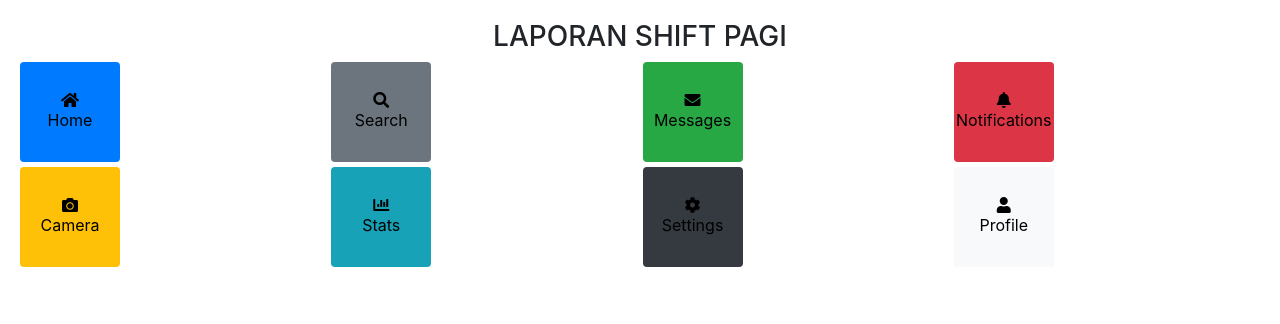
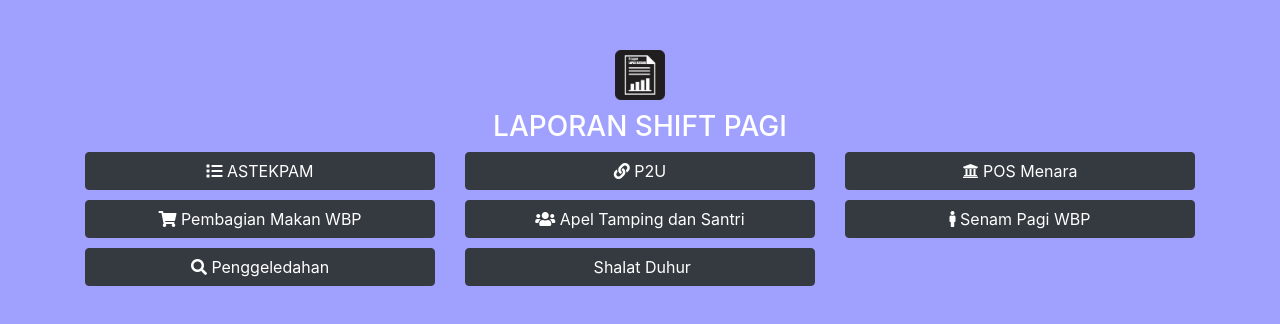
Before and after one commit to rmjpkl/astekpam2.github.io, a plain HTML site: page shiftPagi/menuShiftPagi.html in a window 1280 px wide. Drawn offline with nearby package versions, Linux system fonts and the light colour scheme.

Commit message:
Menambahkan menu utama jenis kotak dan menu masing-masing shift

```diff
--- a/shiftPagi/menuShiftPagi.html
+++ b/shiftPagi/menuShiftPagi.html
@@ -1,83 +1,120 @@
 <!DOCTYPE html>
-<html lang="en">
+<html lang="en" data-bs-theme="dark">
   <head>
     <meta charset="UTF-8" />
     <meta name="viewport" content="width=device-width, initial-scale=1.0" />
     <link
+      href="https://maxcdn.bootstrapcdn.com/bootstrap/4.0.0/css/bootstrap.min.css"
       rel="stylesheet"
-      href="https://cdnjs.cloudflare.com/ajax/libs/font-awesome/5.15.4/css/all.min.css"
     />
     <link
+      href="https://cdnjs.cloudflare.com/ajax/libs/font-awesome/5.15.2/css/all.min.css"
       rel="stylesheet"
-      href="https://stackpath.bootstrapcdn.com/bootstrap/4.3.1/css/bootstrap.min.css"
     />
+    <title>Menu dengan Button Bootstrap</title>
     <style>
-      body {
-        padding: 20px;
-      }
-      .menu {
-        display: grid;
-        grid-template-columns: repeat(3, 1fr);
-        gap: 5px;
-      }
-      .menu a {
-        display: flex;
-        flex-direction: column;
-        justify-content: center;
-        align-items: center;
-        text-decoration: none;
-        color: black;
-        width: 100px;
-        height: 100px;
-        border: none;
-        border-radius: 25;
+      .menu-item {
+        text-align: center;
+        margin-bottom: 10px;
       }
 
-      @media (min-width: 768px) {
-        .menu {
-          grid-template-columns: repeat(4, 1fr);
-        }
+      .logo-container {
+        text-align: center;
+      }
+
+      .logo {
+        margin-top: 50px;
+        max-width: 50px;
+        max-height: 50px;
+        margin-bottom: 10px;
+      }
+      body {
+        background-color: rgb(160, 160, 255);
+        color: #fff;
+        text-align: center;
       }
     </style>
   </head>
   <body>
-    <h3 align="Center">LAPORAN SHIFT PAGI</h3>
-    <div class="menu">
-      <a href="#" class="btn btn-primary">
-        <i class="fas fa-home"></i>
-        <span>Home</span>
-      </a>
-      <a href="#" class="btn btn-secondary">
-        <i class="fas fa-search"></i>
-        <span>Search</span>
-      </a>
-      <a href="#" class="btn btn-success">
-        <i class="fas fa-envelope"></i>
-        <span>Messages</span>
-      </a>
-      <a href="#" class="btn btn-danger">
-        <i class="fas fa-bell"></i>
-        <span>Notifications</span>
-      </a>
-      <a href="#" class="btn btn-warning">
-        <i class="fas fa-camera"></i>
-        <span>Camera</span>
-      </a>
-      <a href="#" class="btn btn-info">
-        <i class="fas fa-chart-bar"></i>
-        <span>Stats</span>
-      </a>
-      <a href="#" class="btn btn-dark">
-        <i class="fas fa-cog"></i>
-        <span>Settings</span>
-      </a>
-      <a href="#" class="btn btn-light">
-        <i class="fas fa-user"></i>
-        <span>Profile</span>
-      </a>
+    <div class="container">
+      <div class="logo-container">
+        <img src="../assets/logo.png" alt="Logo Beranda" class="logo" />
+        <br />
+        <h3>LAPORAN SHIFT PAGI</h3>
+      </div>
+      <div class="row">
+        <div class="col-md-4 menu-item">
+          <a
+            href="shiftPagi/astekapamPagi.html"
+            class="btn btn-dark shadow btn-block"
+          >
+            <i class="fa fa-list"></i> ASTEKPAM
+          </a>
+        </div>
+
+        <div class="col-md-4 menu-item">
+          <a
+            href="shiftSiang/astekapamSiang.html"
+            class="btn btn-dark shadow btn-block"
+          >
+            <i class="fa fa-link"></i> P2U
+          </a>
+        </div>
+
+        <div class="col-md-4 menu-item">
+          <a
+            href="shiftPagiLibur/astekapamPagiLibur.html"
+            class="btn btn-dark shadow btn-block"
+          >
+            <i class="fa fa-university"></i> POS Menara
+          </a>
+        </div>
+
+        <div class="col-md-4 menu-item">
+          <a
+            href="shiftPagiLibur/astekapamPagiLibur.html"
+            class="btn btn-dark shadow btn-block"
+          >
+            <i class="fa fa-shopping-cart"></i> Pembagian Makan WBP
+          </a>
+        </div>
+
+        <div class="col-md-4 menu-item">
+          <a
+            href="shiftPagiLibur/astekapamPagiLibur.html"
+            class="btn btn-dark shadow btn-block"
+          >
+            <i class="fa fa-users"></i> Apel Tamping dan Santri
+          </a>
+        </div>
+
+        <div class="col-md-4 menu-item">
+          <a
+            href="shiftPagiLibur/astekapamPagiLibur.html"
+            class="btn btn-dark shadow btn-block"
+          >
+            <i class="fa fa-male"></i> Senam Pagi WBP
+          </a>
+        </div>
+
+        <div class="col-md-4 menu-item">
+          <a
+            href="shiftMalam/astekapamMalam.html"
+            class="btn btn-dark shadow btn-block"
+          >
+            <i class="fa fa-search"></i> Penggeledahan
+          </a>
+        </div>
+
+        <div class="col-md-4 menu-item">
+          <a
+            href="ShiftSingLibur/astekapamSiangLibur.html"
+            class="btn btn-dark shadow btn-block"
+          >
+            <i class="fa fa-moon-o"></i> Shalat Duhur
+          </a>
+        </div>
+      </div>
     </div>
-    <script src="https://code.jquery.com/jquery-3.3.1.slim.min.js"></script>
-    <script src="https://cdnjs.cloudflare.com/ajax/libs/popper.js/1.14.7/umd/popper.min.js"></script>
-    <script src="https://stackpath.bootstrapcdn.com/bootstrap/4.3.1/js/bootstrap.min.js"></script>
   </body>
 </html>
```
Also changed, not shown: index2.html (added, +81 -0 lines).
